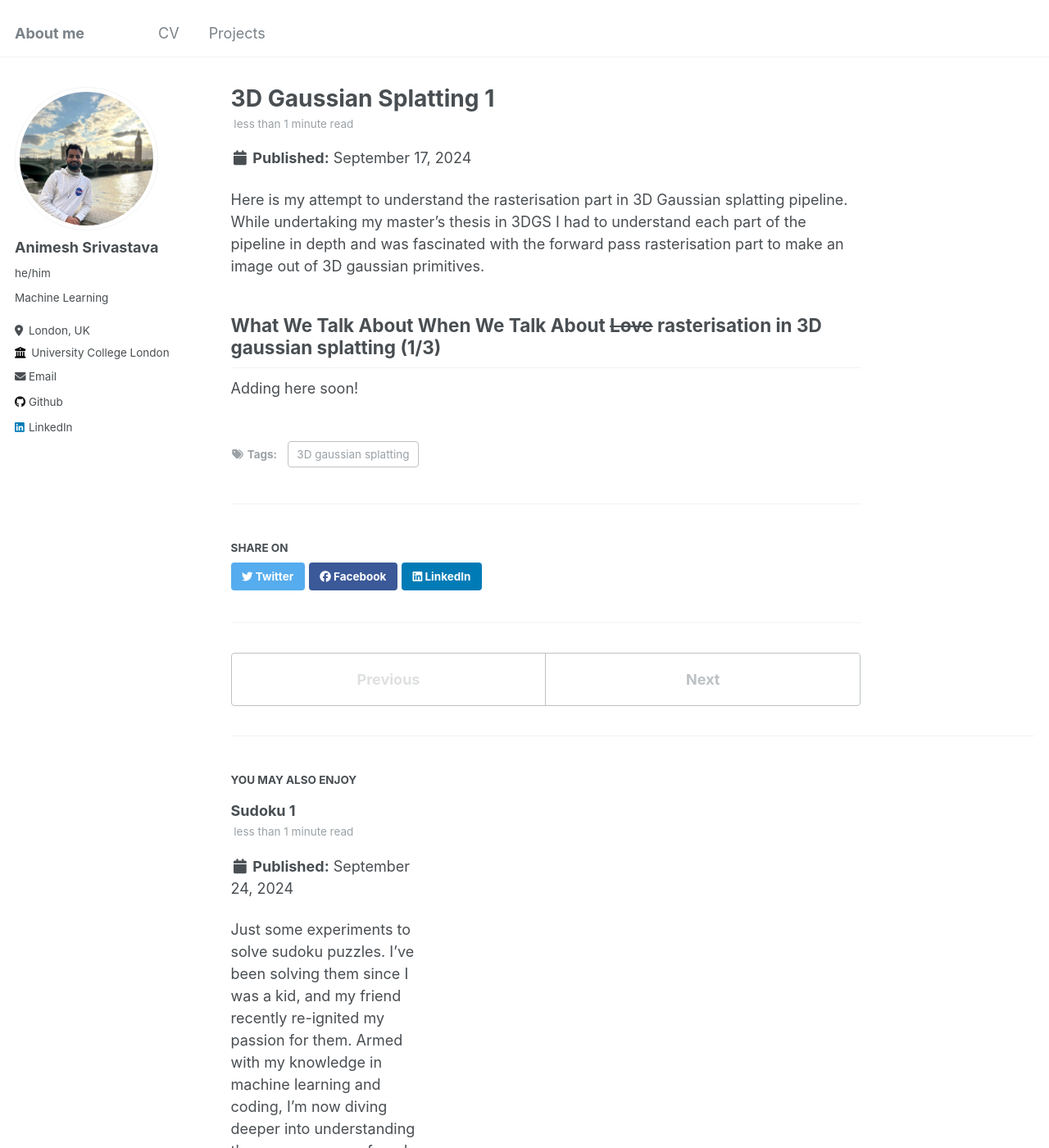
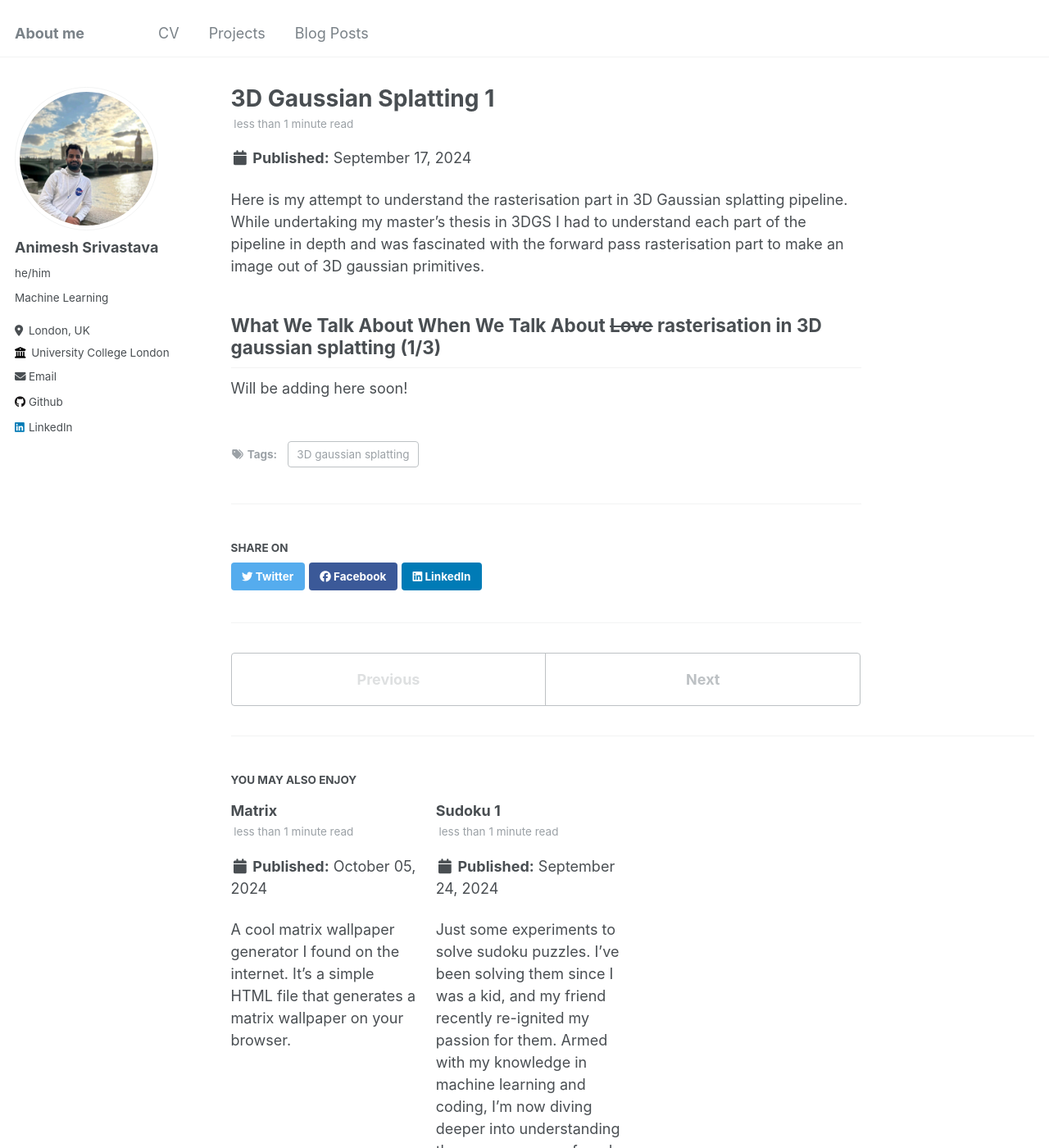
Before and after one commit to animesh-77/animesh-77.github.io, a Jekyll site: the page built from _posts/2024-09-17-3DGS-1.md, in a window 1280 px wide and 1400 px high. Shown: the whole window at 82% size. Built offline with Jekyll 4.4.1, drawn with Linux system fonts in a browser that asks for light colours.

Commit message:
feat: add HTML matrix wallpaper

```diff
--- a/_data/navigation.yml
+++ b/_data/navigation.yml
@@ -16,8 +16,8 @@ main:
   - title: "Projects"
     url: /portfolio/
 
-  # - title: "Blog Posts"
-    # url: /year-archive/
+  - title: "Blog Posts"
+    url: /year-archive/
 
   # - title: "Guide"
   #   url: /markdown/
--- a/_posts/2024-09-17-3DGS-1.md
+++ b/_posts/2024-09-17-3DGS-1.md
@@ -11,4 +11,4 @@ Here is my attempt to understand the rasterisation part in 3D Gaussian splatting
 What We Talk About When We Talk About ~~Love~~ rasterisation in 3D gaussian splatting (1/3)
 ---
 
-Adding here soon!
+Will be adding here soon!
--- /dev/null
+++ b/_posts/2024-10-11-Matrix.md
@@ -0,0 +1,14 @@
+---
+title: 'Matrix'
+date: 2024-10-05
+permalink: /posts/2024/10/Matrix/
+tags:
+  - HTML
+---
+
+
+A cool matrix wallpaper generator I found on the internet. It's a simple HTML file that generates a matrix wallpaper on your browser.
+
+Credits to the original author <a href="https://drfaustest.github.io/">Scott Faust</a> for this awesome code.
+
+[Open Matrix Wallpaper Generator](../../../../files/matrix_wall.html)
```
Also changed, not shown: files/matrix_wall.html (added, +53 -0 lines), 1 other file.
